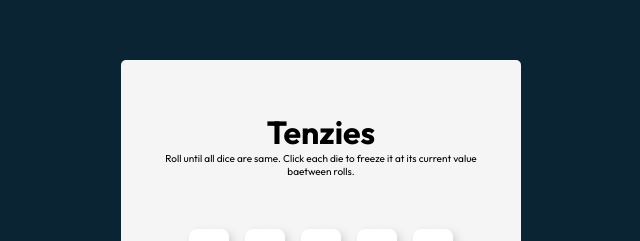
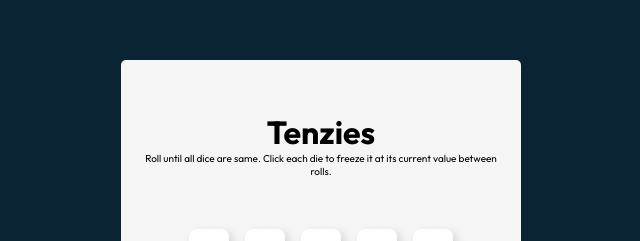
Before and after one commit to sharmasagarr/tenziesGame, a React (Vite) app: page / in a window 1280 px wide. Shown: the part 140-381 px from the top of the page, without its empty margins (319-959 px from the left). Built offline with nearby package versions, Linux system fonts and the light colour scheme.

Commit message:
fixed typo

```diff
--- a/src/App.jsx
+++ b/src/App.jsx
@@ -63,7 +63,7 @@ export default function App(){
       {gameWon && <Confetti width={window.innerWidth} height={window.innerHeight} />}
       <div>
         <h1>Tenzies</h1>
-        <p>Roll until all dice are same. Click each die to freeze it at its current value baetween rolls.</p>
+        <p>Roll until all dice are same. Click each die to freeze it at its current value between rolls.</p>
       </div>
       <div className="dice-container">
         {diceElements}
```
